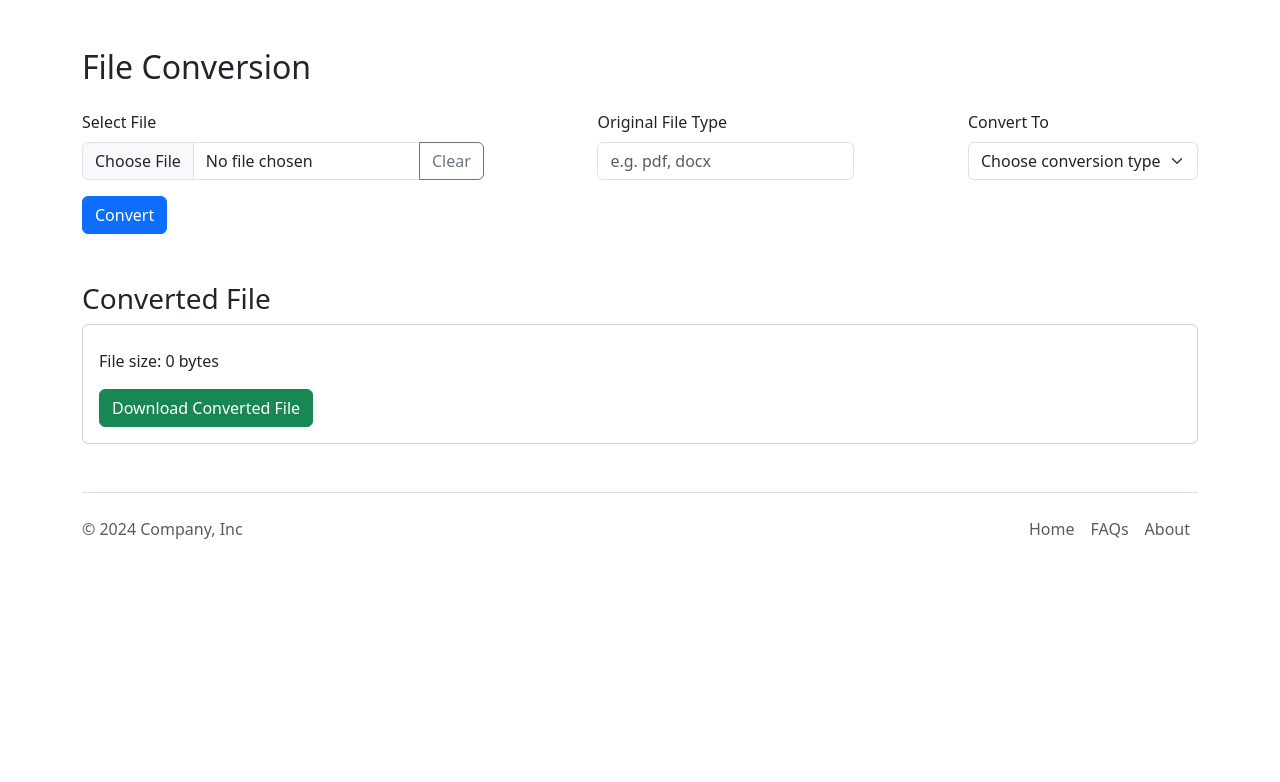
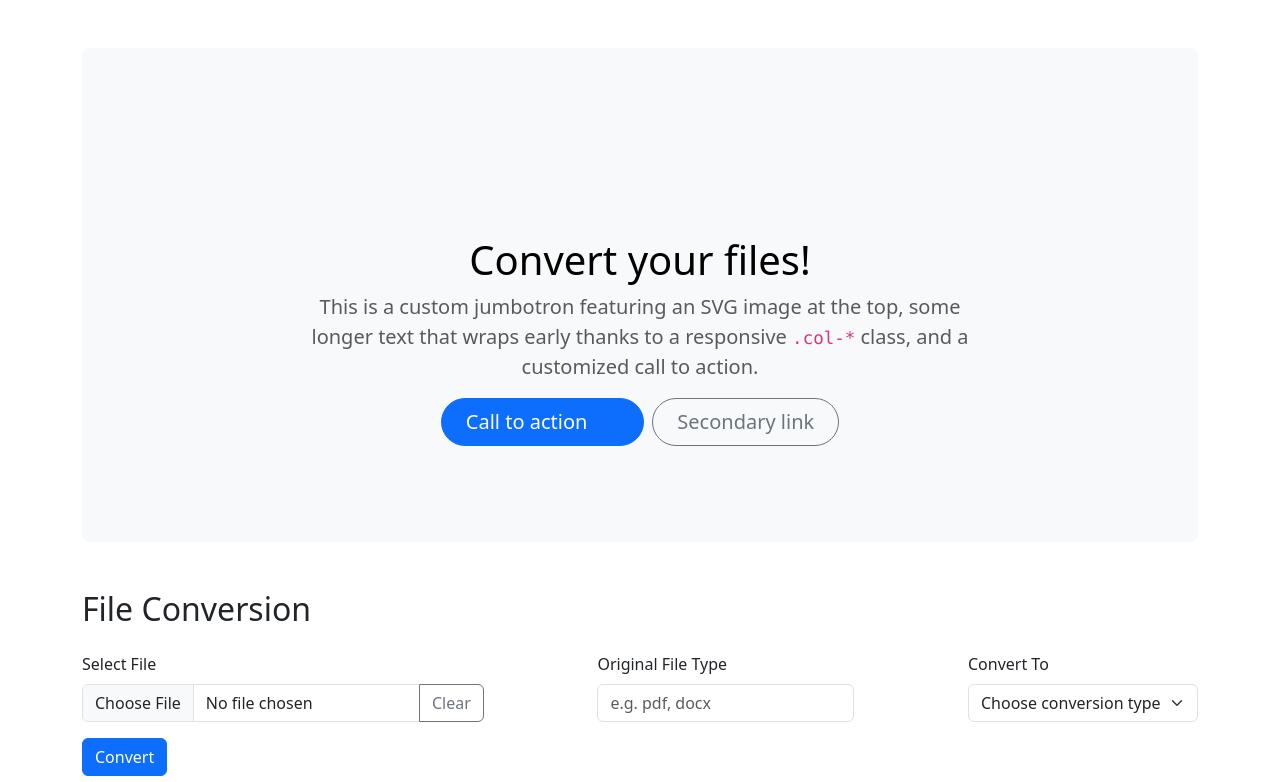
Before and after one commit to 21abhaya/celery-try, a Django app: page / in a window 1280 px wide. Shown: the part 56-838 px from the top of the page. Before the commit the page ends 595 px from the top, so only its background shows below. Run offline with Django 5.2, Linux system fonts and the light colour scheme; parts of the project's set-up code (start-up, migrations or seed data) failed here and were passed over; some libraries are stand-ins or nearby versions.

Commit message:
added jumbotron

```diff
--- a/app/templates/app/base.html
+++ b/app/templates/app/base.html
@@ -36,6 +36,24 @@
   </div>
 </nav>
 <body>
+  <div class="container my-5">
+    <div class="p-5 text-center bg-body-tertiary rounded-3">
+      <svg class="bi mt-4 mb-3" style="color: var(--bs-indigo);" width="100" height="100"><use xlink:href="#bootstrap"></use></svg>
+      <h1 class="text-body-emphasis">Convert your files!</h1>
+      <p class="col-lg-8 mx-auto fs-5 text-muted">
+        This is a custom jumbotron featuring an SVG image at the top, some longer text that wraps early thanks to a responsive <code>.col-*</code> class, and a customized call to action.
+      </p>
+      <div class="d-inline-flex gap-2 mb-5">
+        <button class="d-inline-flex align-items-center btn btn-primary btn-lg px-4 rounded-pill" type="button">
+          Call to action
+          <svg class="bi ms-2" width="24" height="24"><use xlink:href="#arrow-right-short"></use></svg>
+        </button>
+        <button class="btn btn-outline-secondary btn-lg px-4 rounded-pill" type="button">
+          Secondary link
+        </button>
+      </div>
+    </div>
+  </div>
   <div class="container mt-5">
     <h2 class="mb-4">File Conversion</h2>
     <form action="{% url 'convert' %}" method="post" enctype="multipart/form-data">
```
